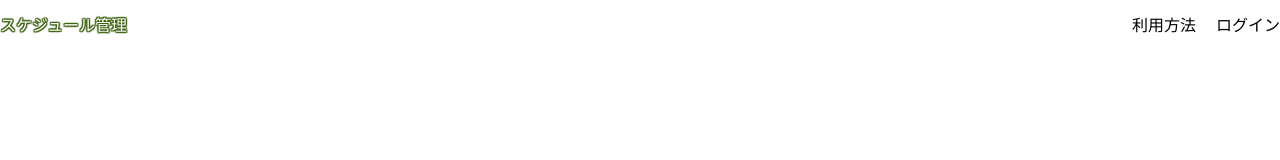
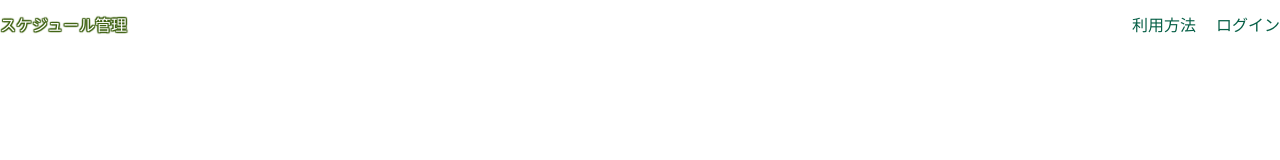
Before and after one commit to Hashimoto-Noriaki/react-calender-app, a React (Vite) app: page / in a window 1280 px wide. Shown: the top 160 px of the page. Built offline with nearby package versions, Linux system fonts and the light colour scheme.

Commit message:
ヘッターのテキストの色を変更

```diff
--- a/src/components/atoms/TopPage.tsx
+++ b/src/components/atoms/TopPage.tsx
@@ -7,7 +7,7 @@ export const TopPage = () => {
                 <div className="container mx-auto flex justify-between">
                     <p className="logo">スケジュール管理</p>
                     <nav>
-                        <ul className="flex gap-5">
+                        <ul className="flex gap-5 text-emerald-800">
                             <li>利用方法</li>
                             <li>ログイン</li>
                         </ul>
--- a/src/styles/output.css
+++ b/src/styles/output.css
@@ -609,6 +609,16 @@ video {
   line-height: 50px;
 }
 
+.text-lime-800 {
+  --tw-text-opacity: 1;
+  color: rgb(63 98 18 / var(--tw-text-opacity));
+}
+
+.text-emerald-800 {
+  --tw-text-opacity: 1;
+  color: rgb(6 95 70 / var(--tw-text-opacity));
+}
+
 .logo {
   color          : #ffffff;
   text-shadow    :
```
